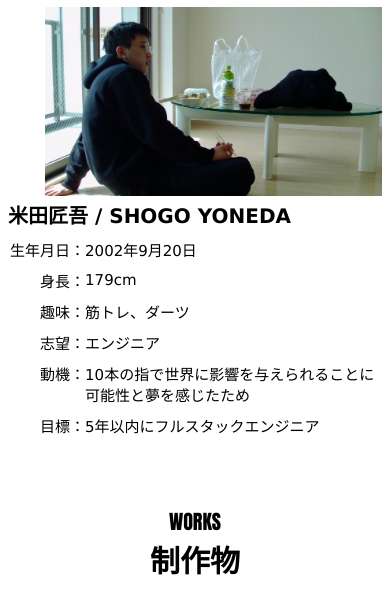
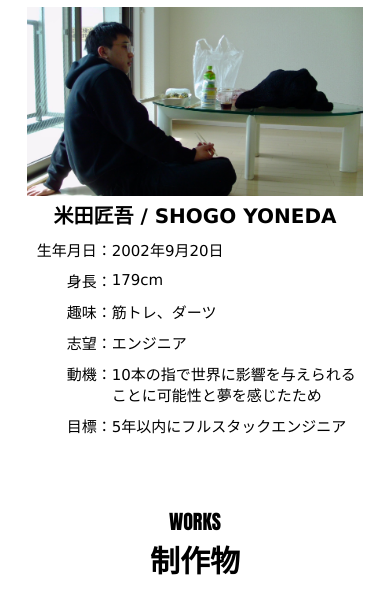
Before and after one commit to Im-not-yoneda/im-not-yoneda.github.io, a plain HTML site: page index.html in a window 390 px wide. Shown: the part 196-785 px from the top of the page. Drawn offline with nearby package versions, Linux system fonts and the light colour scheme; grey boxes are pictures that could not be loaded.

Commit message:
tableのsp版の調整

```diff
--- a/index.html
+++ b/index.html
@@ -89,7 +89,9 @@
                 <div class="row">
                   <p>動機：</p>
                   <p>
-                    10本の指で世界に影響を与えられることに<br />可能性と夢を感じたため
+                    10本の指で世界に影響を与えられることに<br
+                      class="pc-only"
+                    />可能性と夢を感じたため
                   </p>
                 </div>
                 <div class="row">
--- a/style.css
+++ b/style.css
@@ -307,6 +307,18 @@ footer {
   .about-detail .about-name {
     font-size: 20px;
     margin: 0;
+    text-align: center;
+  }
+  .table {
+    width: 90%;
+    margin: auto;
+    table-layout: auto;
+  }
+  .table .row p {
+    min-width: 85px;
+  }
+  .about-image {
+    text-align: center;
   }
   .about-image img {
     padding: 0;
```
